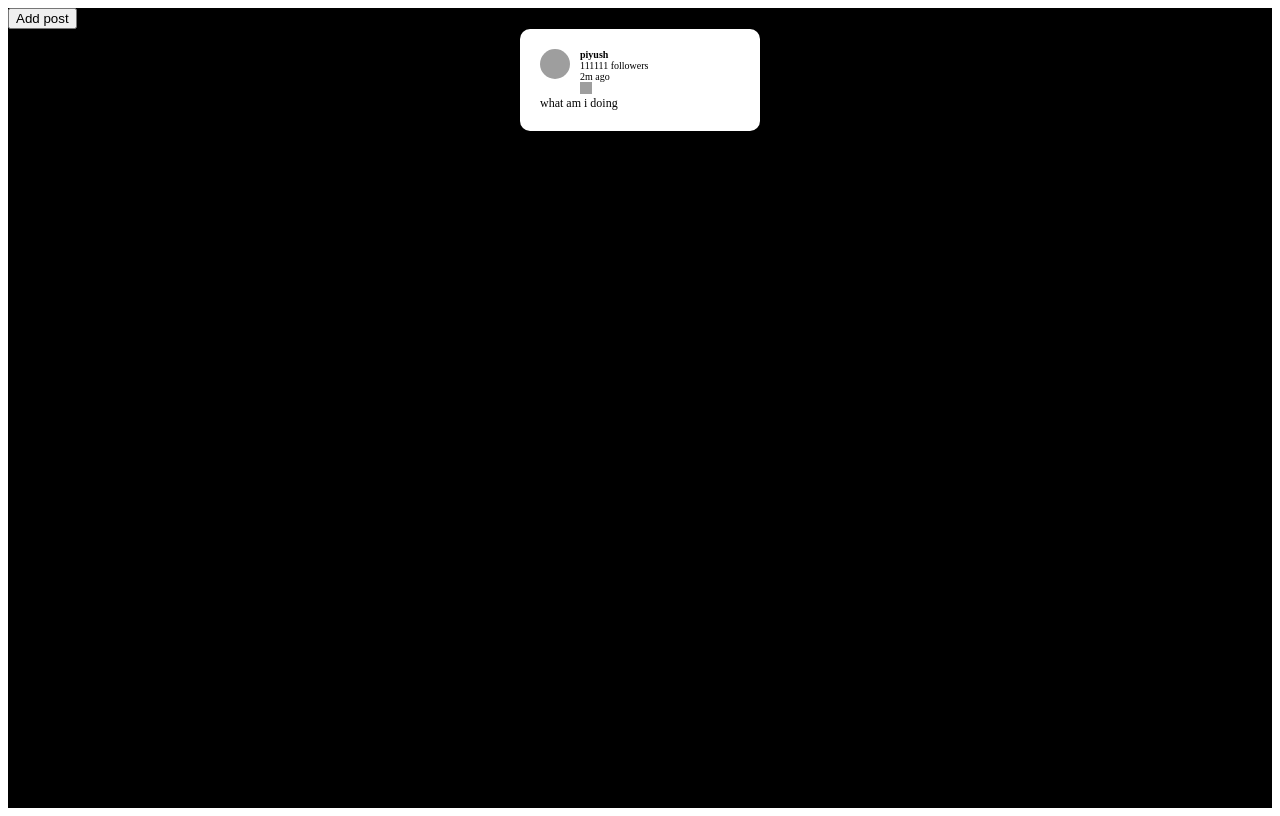
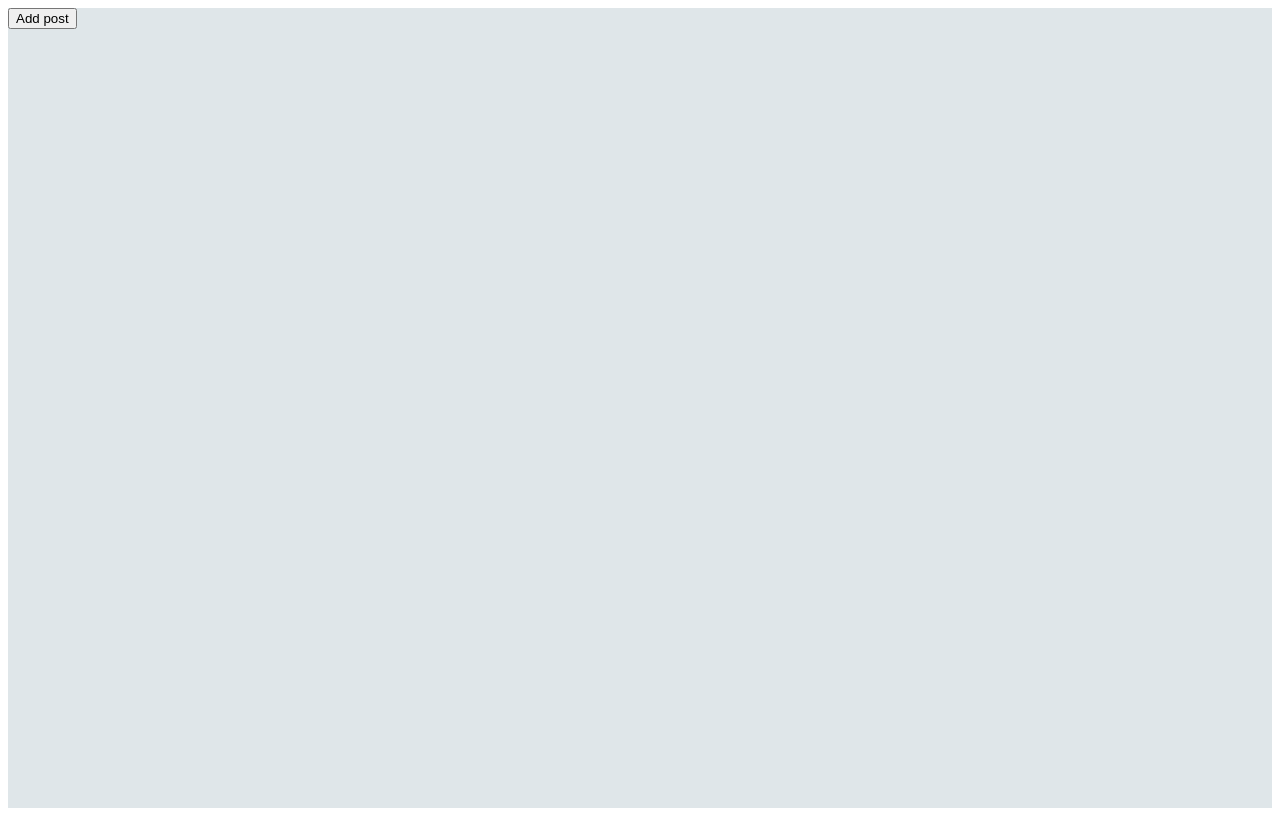
Before and after one commit to p-i-y-u-s-h/react-4, a React (Vite) app: page / in a window 1280 px wide. Built offline with nearby package versions, Linux system fonts and the light colour scheme; grey boxes are pictures that could not be loaded.

Commit message:
commit-7

```diff
--- a/src/App.jsx
+++ b/src/App.jsx
@@ -1,22 +1,33 @@
+import { useState } from "react";
 import { Postcomponent } from "./post";
 
 function App(){
+  const [ posts, setPosts] = useState([]);
+
+  const postcomponent = posts.map(post => <Postcomponent
+    name={post.name}
+    subtitle={post.subtitle}
+    time={post.time}
+    image={post.image}
+    description={post.description}
+  />)
+
   function addPost(){
-
+    setPosts([...posts,{
+      name:"piyush",
+       subtitle:"111111 followers",
+       time:"2m ago",
+       image:"https://appx-wsb-gcp.akamai.net.in/subject/2023-01-17-0.17044360120951185.jpg",
+       description:"what am i doing"
+    }])
   }
 
   return (
-    <div style={{background:"black",height:"100vh"}}>
+    <div style={{background:"#dfe6e9",height:"100vh"}}>
       <button onClick={addPost}>Add post</button>
       <div style={{display:"flex",justifyContent:"center"}}>
         <div>
-          <Postcomponent
-            name={"piyush"}
-            subtitle={"111111 followers"}
-            time={"2m ago"}
-            image={"https://appx-wsb-gcp.akamai.net.in/subject/2023-01-17-0.17044360120951185.jpg"}
-            description={"what am i doing"}
-          />
+          {postcomponent}
         </div>
       </div>
     </div>
--- a/src/post.jsx
+++ b/src/post.jsx
@@ -1,5 +1,11 @@
 
-const style = {width:200, backgroundColor:"white", borderRadius:10, borderColor:"gray", borderWidth:1,padding:20}
+const style = {
+    width: 200,
+    backgroundColor: "white",
+    borderRadius: 10,
+    border: "1px solid gray",
+    padding: 20
+  };
 
 export function Postcomponent({name,subtitle,time,image,description}){
     return <div style={style}>
```
